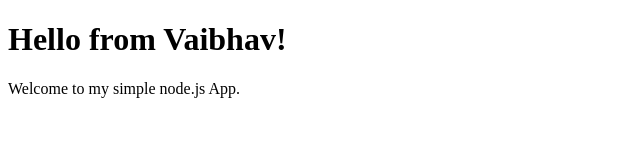
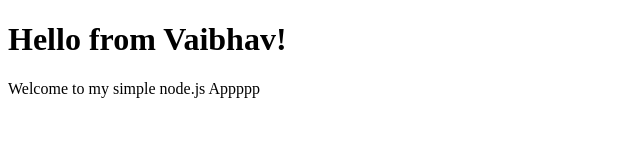
Before and after one commit to vaibhavtiwari02/Inplace-codepipeline-node, a website: page public/index.html in a window 1280 px wide. Shown: the full height of the page, 0-640 px from the left. Drawn offline with Linux system fonts and the light colour scheme.

Commit message:
Update index.html

```diff
--- a/public/index.html
+++ b/public/index.html
@@ -7,6 +7,6 @@
 </head>
 <body>
   <h1>Hello from Vaibhav!</h1>
-  <p>Welcome to my simple node.js App.</p>
+  <p>Welcome to my simple node.js Appppp</p>
 </body>
 </html>
```
